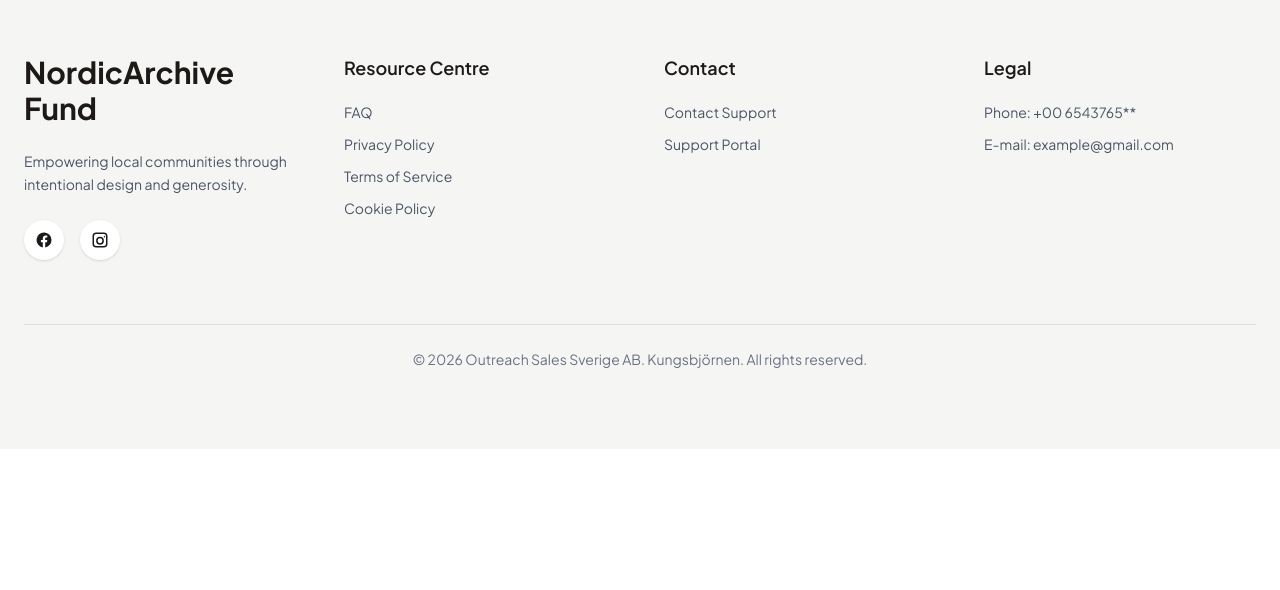
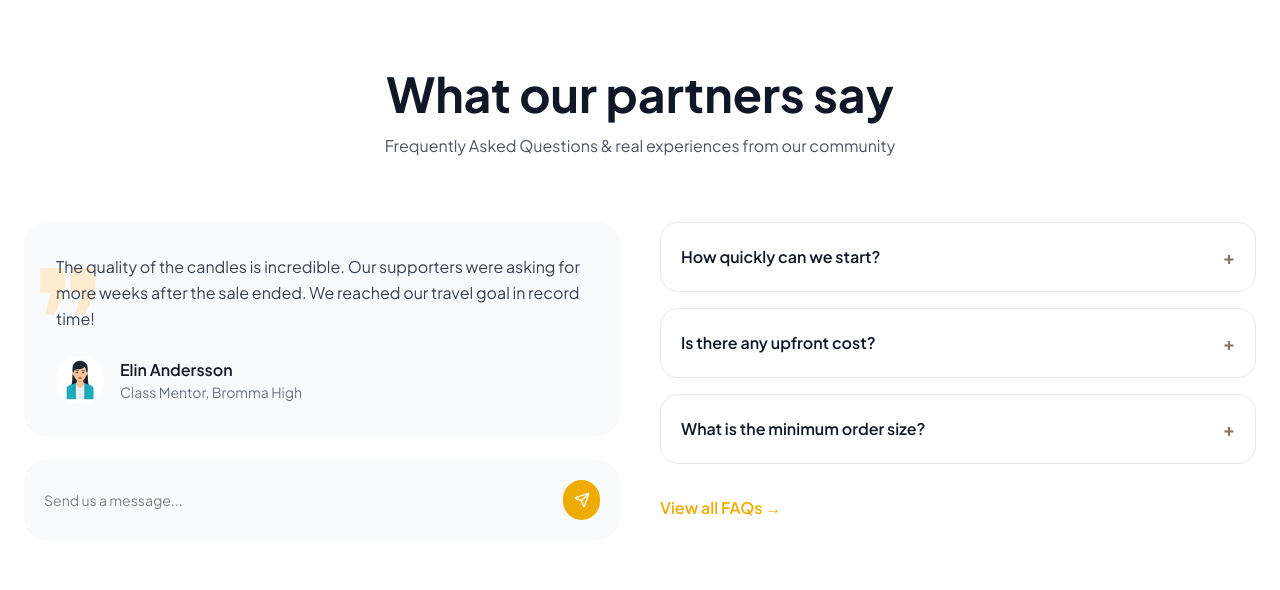
Before and after one commit to apponislam/proteinw-frontend, a Next.js app: page / in a window 1280 px wide. Shown: the part 1998-2588 px from the top of the page. Before the commit the page ends 2447 px from the top, so only its background shows below. Built offline with nearby package versions, Linux system fonts and the light colour scheme; no server answers.

Commit message:
testimonial updated

```diff
--- a/app/(auth)/auth/verify-code/page.tsx
+++ b/app/(auth)/auth/verify-code/page.tsx
@@ -98,7 +98,7 @@ const Page = () => {
                             </div>
 
                             {/* Verify Button */}
-                            <button type="submit" className="w-full inline-flex items-center justify-center bg-linear-to-r from-[#7C5800] to-[#FFB800] px-6 py-3 text-base font-medium text-white shadow-sm hover:from-[#8B6500] hover:to-[#FFCC00] transition-all focus-visible:outline-none focus-visible:ring-2 focus-visible:ring-[#F59E0B] focus-visible:ring-offset-2 rounded-[24px] gap-2">
+                            <button type="submit" className="w-full bg-linear-to-r inline-flex items-center justify-center from-[#7C5800] to-[#FFB800] px-6 py-3 text-base font-medium text-white shadow-sm hover:from-[#8B6500] hover:to-[#FFCC00] transition-all focus-visible:outline-none focus-visible:ring-2 focus-visible:ring-[#F59E0B] focus-visible:ring-offset-2 rounded-[24px] gap-2">
                                 Verify Code
                                 <span>→</span>
                             </button>
--- a/app/(root)/page.tsx
+++ b/app/(root)/page.tsx
@@ -1,6 +1,7 @@
 import ChooseWhy from "@/components/Home/ChooseWhy";
 import { HeroArea } from "@/components/Home/HeroArea";
 import StepsSection from "@/components/Home/StepsSection";
+import TestimonialsFAQ from "@/components/Home/TestimonialsFAQ";
 
 export default function Home() {
     return (
@@ -8,6 +9,7 @@ export default function Home() {
             <HeroArea></HeroArea>
             <ChooseWhy></ChooseWhy>
             <StepsSection></StepsSection>
+            <TestimonialsFAQ></TestimonialsFAQ>
         </div>
     );
 }
--- /dev/null
+++ b/components/Home/TestimonialsFAQ.tsx
@@ -0,0 +1,93 @@
+"use client";
+import React, { useState } from "react";
+import { ChevronDown, Send } from "lucide-react";
+import Image from "next/image";
+
+const faqs = [
+    {
+        q: "How quickly can we start?",
+        a: "You can start immediately after registration. Everything is set up digitally within minutes.",
+    },
+    {
+        q: "Is there any upfront cost?",
+        a: "No upfront cost required. You only pay after successful sales.",
+    },
+    {
+        q: "What is the minimum order size?",
+        a: "There is no strict minimum order size. You can scale based on your group size.",
+    },
+];
+
+const TestimonialsFAQ = () => {
+    const [openIndex, setOpenIndex] = useState<number | null>(null);
+
+    const toggleFAQ = (index: number) => {
+        setOpenIndex(openIndex === index ? null : index);
+    };
+
+    return (
+        <section className="py-24 bg-white">
+            <div className="container mx-auto px-6">
+                {/* Title */}
+                <div className="text-center mb-16">
+                    <h2 className="text-4xl md:text-5xl font-bold text-gray-900">What our partners say</h2>
+                    <p className="text-gray-600 mt-4 max-w-2xl mx-auto">Frequently Asked Questions & real experiences from our community</p>
+                </div>
+
+                {/* Layout */}
+                <div className="grid grid-cols-1 lg:grid-cols-2 gap-10">
+                    {/* LEFT SIDE */}
+                    <div className="space-y-6">
+                        {/* Testimonial */}
+                        <div className="relative bg-gray-50 rounded-3xl p-8 overflow-hidden">
+                            {/* Big quote mark */}
+                            {/* ❝ */}
+                            <span className="absolute top-6 left-2 text-[140px] text-[#FFDEA8] font-serif leading-none pointer-events-none select-none opacity-50">❞</span>
+                            <p className="text-gray-700 leading-relaxed mb-6 relative z-10">The quality of the candles is incredible. Our supporters were asking for more weeks after the sale ended. We reached our travel goal in record time!</p>
+                            <div className="flex items-center gap-4">
+                                <Image src="/testimonial.png" alt="Testimonial 1" width={48} height={48} className="rounded-full" />
+                                <div className="relative z-10">
+                                    <p className="font-semibold text-gray-900">Elin Andersson</p>
+                                    <p className="text-sm text-gray-500">Class Mentor, Bromma High</p>
+                                </div>
+                            </div>
+                        </div>
+
+                        {/* Simple message input */}
+                        <div className="bg-gray-50 rounded-3xl p-5 flex items-center gap-3">
+                            <input type="text" placeholder="Send us a message..." className="w-full bg-transparent outline-none text-sm" />
+
+                            <button className="w-10 h-10 rounded-full bg-[#EFAC02] flex items-center justify-center text-white hover:opacity-90 transition">
+                                <Send size={16} />
+                            </button>
+                        </div>
+                    </div>
+
+                    {/* RIGHT SIDE - FAQ */}
+                    <div className="space-y-4">
+                        {faqs.map((item, index) => (
+                            <div key={index} className="border border-gray-200 rounded-2xl p-5 cursor-pointer" onClick={() => toggleFAQ(index)}>
+                                <div className="flex items-center justify-between">
+                                    <h3 className="font-semibold text-gray-900">{item.q}</h3>
+
+                                    <span className="text-lg text-[#837560] font-bold transition-all">{openIndex === index ? "−" : "+"}</span>
+                                </div>
+
+                                {/* Smooth animation wrapper */}
+                                <div className={`grid transition-all duration-300 ease-in-out overflow-hidden ${openIndex === index ? "grid-rows-[1fr] opacity-100 mt-3" : "grid-rows-[0fr] opacity-0 mt-0"}`}>
+                                    <div className="overflow-hidden">
+                                        <p className="text-sm text-gray-600">{item.a}</p>
+                                    </div>
+                                </div>
+                            </div>
+                        ))}
+
+                        <button className="text-[#EFAC02] font-semibold hover:underline mt-4">View all FAQs →</button>
+                    </div>
+                </div>
+            </div>
+        </section>
+    );
+};
+
+export default TestimonialsFAQ;
```
Also changed, not shown: public/testimonial.png (added).
